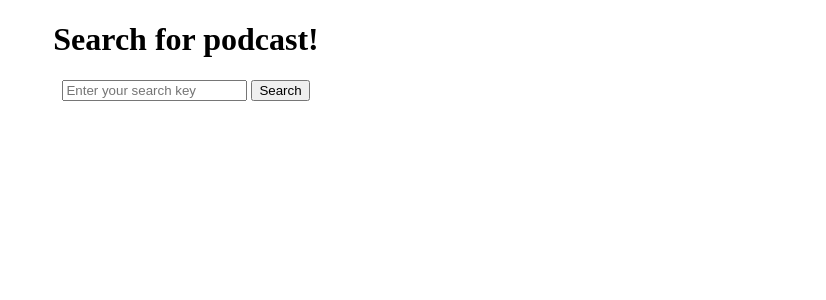
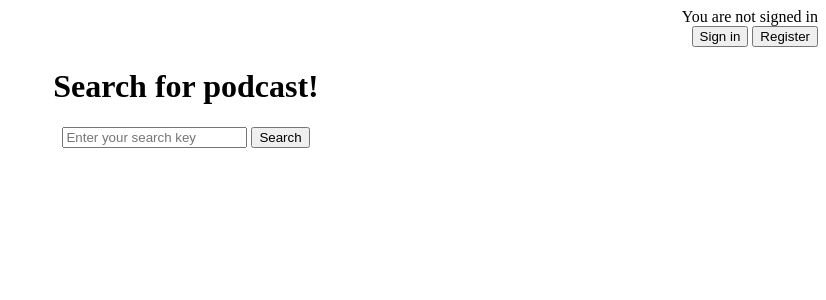
Before and after one commit to ChinhTranKaizen/COEN6313, a Flask app: page / in a window 1280 px wide. Shown: the top 300 px of the page, without its empty margins (454-1280 px from the left). Run offline with Flask 2, Linux system fonts and the light colour scheme.

Commit message:
Start from fresh

```diff
--- a/app.py
+++ b/app.py
@@ -1,4 +1,4 @@
-from flask import Flask, render_template, request
+from flask import Flask, render_template, request, url_for
 from response_processor import response_processor
 import requests
 import json
@@ -33,10 +33,12 @@ def result():
     headers = {
         'X-ListenAPI-Key': 'ce8e7ce414414764be7159d0aeecdb16',
     }
-    response = json.loads(json.dumps(requests.request('GET', url, headers=headers).json()))
+    response = json.dumps(requests.request('GET', url, headers=headers).json())
     results = response_processor(response)
-    return render_template("result.html")
+    return render_template("result.html", results = results)
 
 @app.route("/summary")
 def summary():
     return ""
+
+app.run(debug = True)
--- a/response_processor.py
+++ b/response_processor.py
@@ -47,6 +47,6 @@ def response_processor(sample):
         i = max([b,d,f])
         if a == -1:
             break
-        return results
-    #results.remove(results[-1])
+    results.remove(results[-1])
+    return results
     #print(results)
--- a/static/css/style.css
+++ b/static/css/style.css
@@ -2,3 +2,7 @@
     text-align: center;
     font: Helvetica;
 }
+
+.sign_reg #status {
+    text-align: right;
+}
--- a/templates/search.html
+++ b/templates/search.html
@@ -7,6 +7,11 @@
     <link rel="stylesheet" href="{{ url_for('static', filename='css/style.css') }}">
 </head>
 <body>
+    <div style="text-align: right;">You are not signed in</div>
+    <div style="text-align: right;">
+        <button type="button">Sign in</button>
+        <button type="button">Register</button>
+    </div>
     <div class="title"> <h1>Search for podcast!</h1></div>
     <div class="searchsection" style="text-align: center;">
         <form action="{{ url_for('result') }}" method="post" class ="searchform">
```
Also changed, not shown: templates/result.html (+2 -5 lines).
